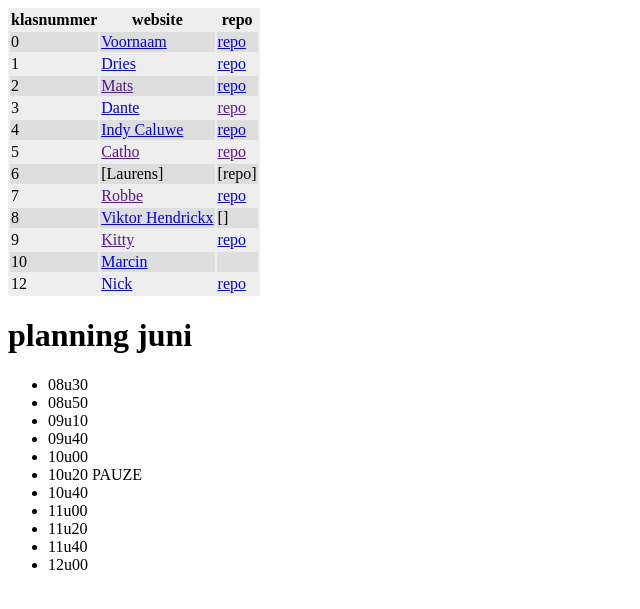
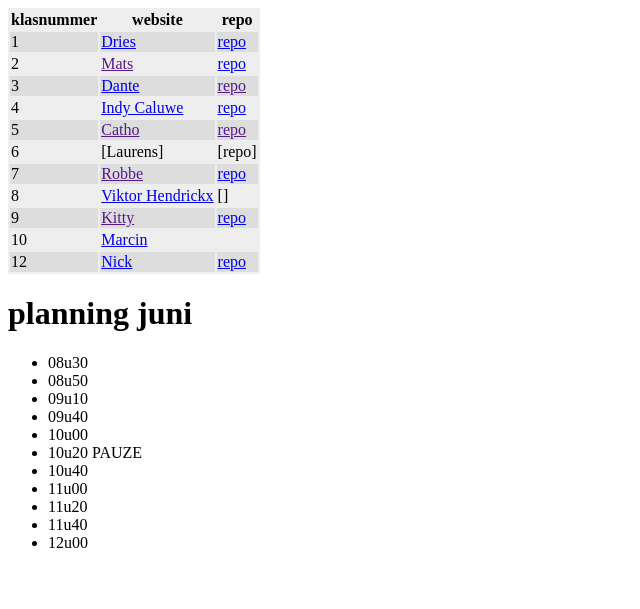
Before and after one commit to vbrh-immalle/vbrh-immalle.github.io, a Jekyll site: the page built from GIPWebsites2018-2019/index.md, in a window 1280 px wide. Shown: the top 609 px of the page, without its empty margins (0-640 px from the left). Built offline with Jekyll 4.4.1, drawn with Linux system fonts in a browser that asks for light colours; some web fonts are replaced.

Commit message:
Fix date + indentation + remove user 0

```diff
--- a/GIPWebsites2018-2019/index.md
+++ b/GIPWebsites2018-2019/index.md
@@ -1,11 +1,10 @@
 ---
 layout: default
-title: GIP Websites 2016-2017
+title: GIP Websites 2018-2019
 ---
 
 | klasnummer | website | repo |
 |---|---|---|
-| 0 | [Voornaam](http://vbrh-immalle.github.io/) | [repo](https://github.com/vbrh-immalle/vbrh-immalle.github.io) |
 | 1 | [Dries](https://driesa-immalle.github.io/GipSite3/) | [repo](https://github.com/DriesA-immalle/GipSite3) |
 | 2 | [Mats]() | [repo](https://github.com/MatsB-immalle/GipSite) |
 | 3 | [Dante](http://DanteB-immalle.github.io/) | [repo]() |
@@ -15,7 +14,7 @@
 | 7 | [Robbe]() | [repo](https://github.com/RobbeG-immalle/Website2.0) |
 | 8 | [Viktor Hendrickx](http://ViktorH-immalle.github.io/) | [] |
 | 9 | [Kitty]() | [repo](https://github.com/KittyJ-Immalle/GIPSite) |
-|10 | [Marcin](http://MarcinK-immalle.github.io/) |
+| 10 | [Marcin](http://MarcinK-immalle.github.io/) |
 | 12 | [Nick](http://NickZ-immalle.github.io/) | [repo](https://github.com/vbrh-immalle/vbrh-immalle.github.io) |
 
 
```
